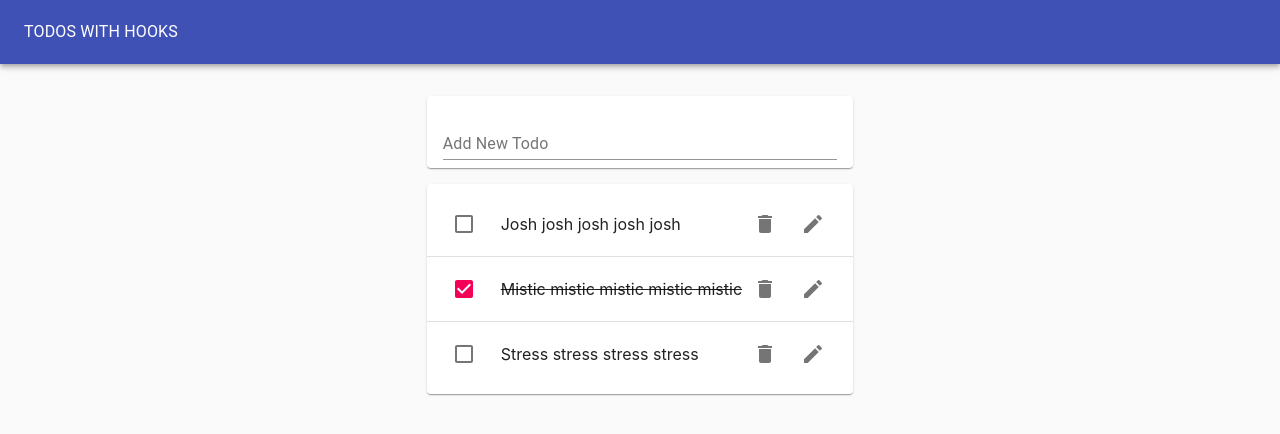
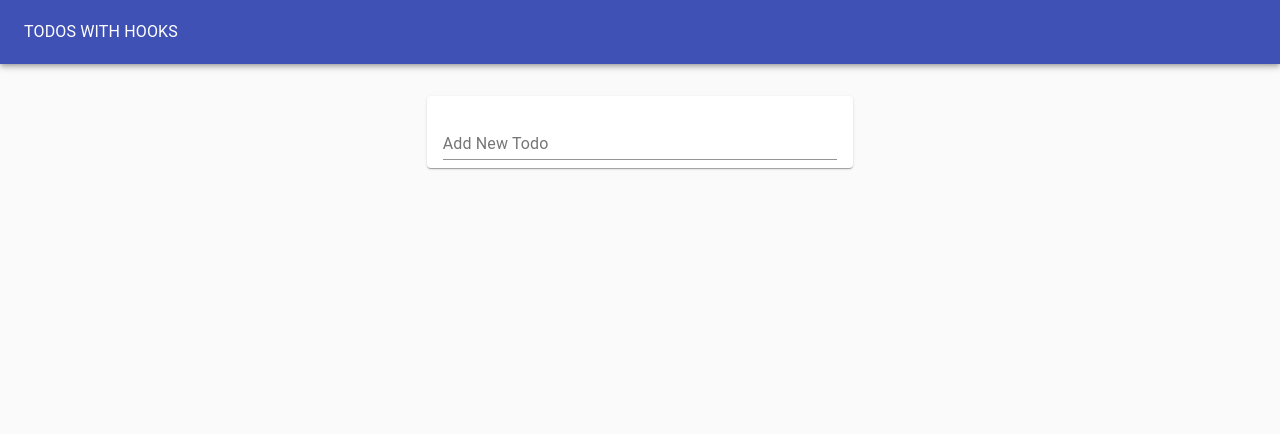
Before and after one commit to appsius/todo-nine, a React (Create React App) app: page / in a window 1280 px wide. Shown: the top 434 px of the page. Built offline with nearby package versions, Linux system fonts and the light colour scheme.

Commit message:
LocalStorage w/ useEffect

```diff
--- a/src/TodoApp.js
+++ b/src/TodoApp.js
@@ -1,4 +1,4 @@
-import React, { useState } from 'react';
+import React, { useState, useEffect } from 'react';
 import TodoForm from './TodoForm';
 import TodoList from './TodoList';
 import Typography from '@material-ui/core/Typography';
@@ -9,13 +9,19 @@
 import uuid from 'uuid/v4';
 
 export default function TodoApp() {
-  const initialTodos = [
-    { id: 1, task: 'Josh josh josh josh josh', completed: false },
-    { id: 2, task: 'Mistic mistic mistic mistic mistic', completed: true },
-    { id: 3, task: 'Stress stress stress stress', completed: false }
-  ];
+  const initialTodos = JSON.parse(window.localStorage.getItem('todos') || '[]');
 
+  // const initialTodos = [
+  //   { id: 1, task: 'Josh josh josh josh josh', completed: false },
+  //   { id: 2, task: 'Mistic mistic mistic mistic mistic', completed: true },
+  //   { id: 3, task: 'Stress stress stress stress', completed: false }
+  // ];
   const [todos, setTodos] = useState(initialTodos);
+
+  useEffect(() => {
+    window.localStorage.setItem('todos', JSON.stringify(todos));
+  }, [todos]);
+
   const addTodo = newTodoText => {
     setTodos([...todos, { id: uuid(), task: newTodoText, completed: false }]);
   };
--- a/src/TodoList.js
+++ b/src/TodoList.js
@@ -5,6 +5,7 @@
 import Todo from './Todo';
 
 export default function TodoList({ todos, removeTodo, toggleTodo, editTodo }) {
+  if (todos.length)
     return (
       <Paper>
         <List>
@@ -25,4 +26,5 @@
         </List>
       </Paper>
     );
+  return null;
 }
```
Lines whose indentation alone changed are shown as unchanged.
